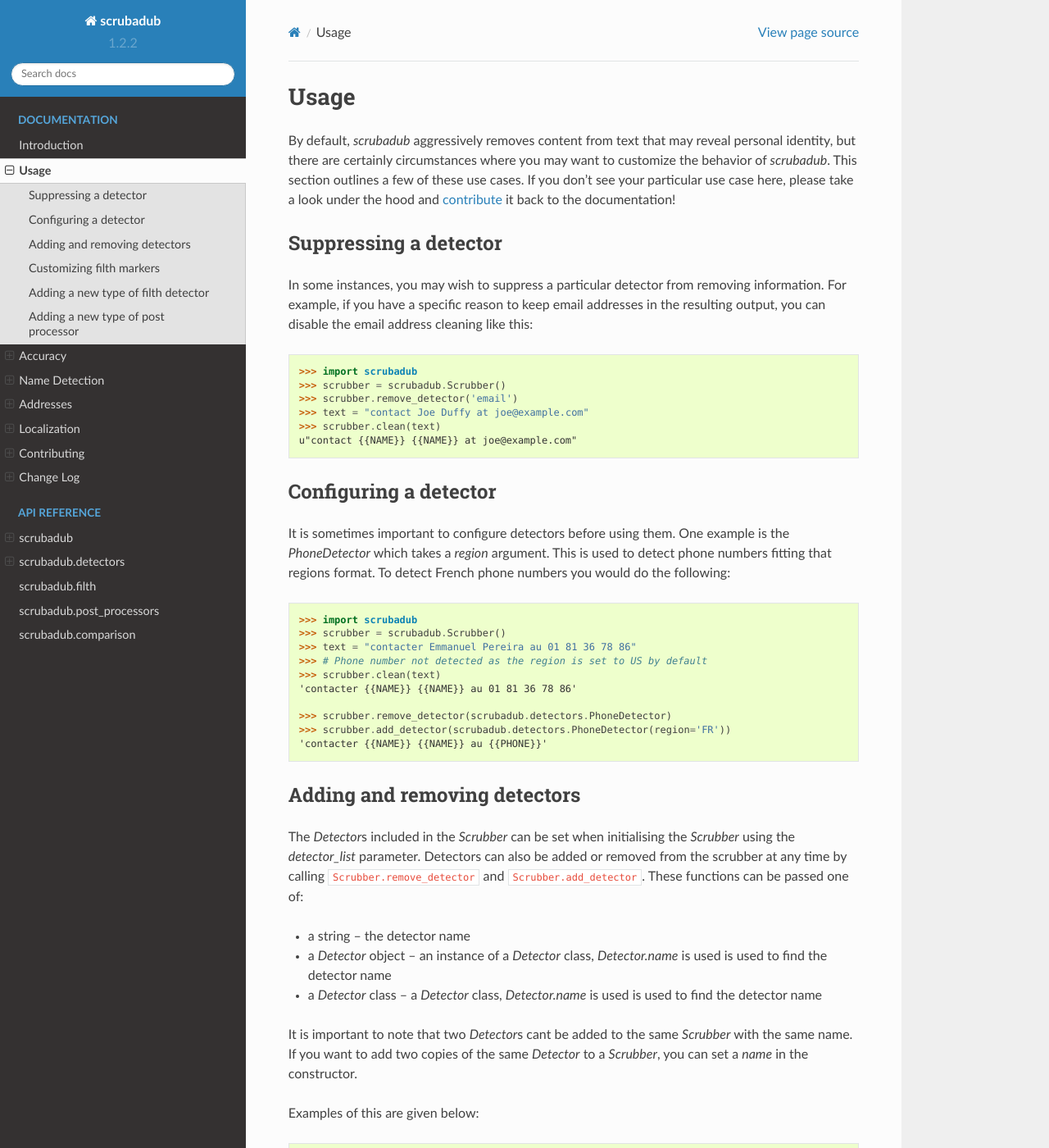
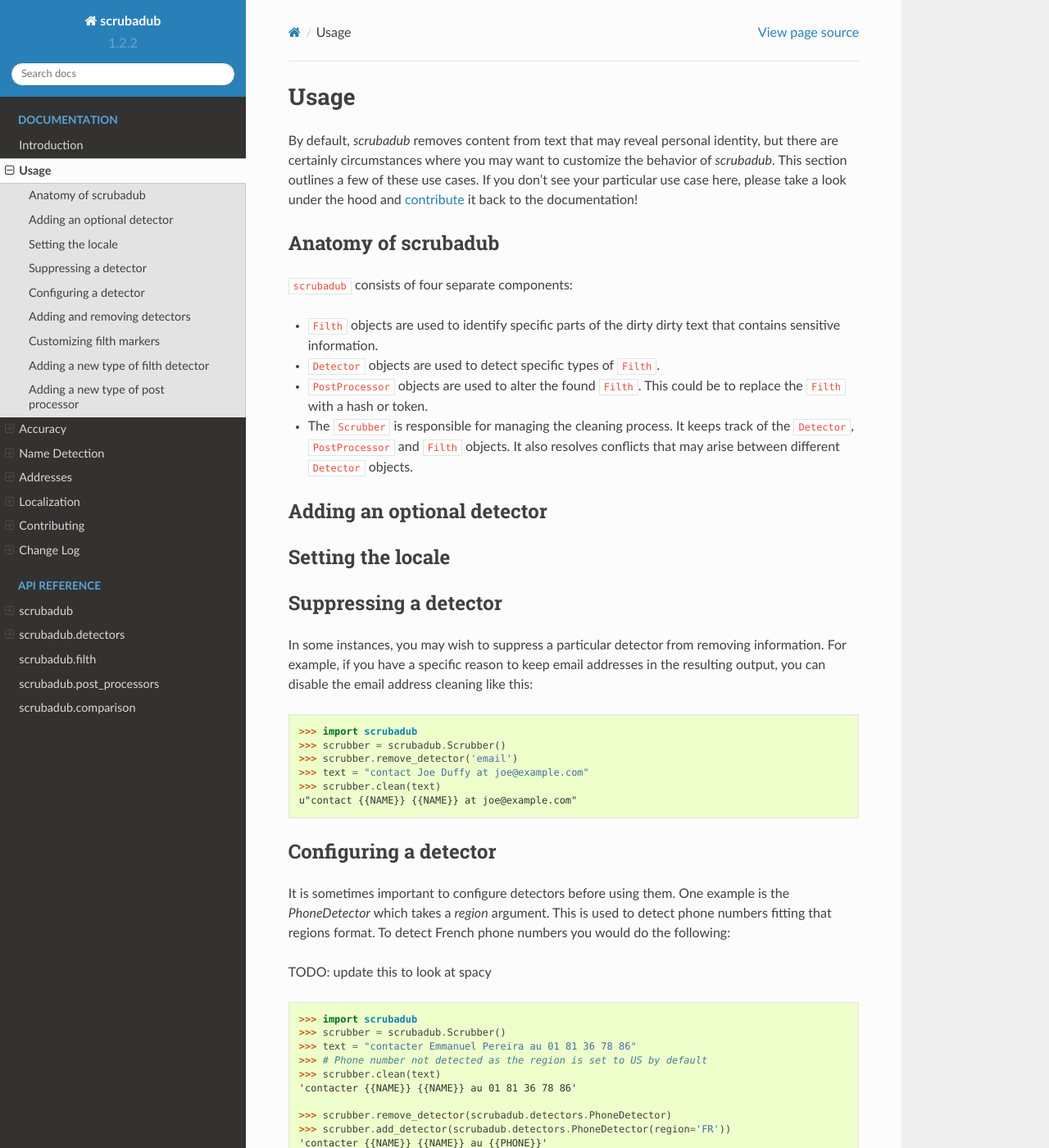
Before and after one commit to LeapBeyond/scrubadub, a Sphinx documentation site: the page built from docs/usage.rst, in a window 1280 px wide and 1400 px high. Shown: the whole window at 82% size. Built offline with Sphinx 7.4.7 and the Read the Docs theme 2.0.0, drawn with Linux system fonts in a browser that asks for light colours; pages that are not in the unit, such as notebooks, are missing from menus.

Commit message:
adding some palce holders

```diff
--- a/docs/usage.rst
+++ b/docs/usage.rst
@@ -4,12 +4,39 @@
 Usage
 =====
 
-By default, `scrubadub` aggressively removes content from text that may
+By default, `scrubadub` removes content from text that may
 reveal personal identity, but there are certainly circumstances where you may
 want to customize the behavior of `scrubadub`. This section outlines a few of
 these use cases. If you don't see your particular use case here, please take a
 look :ref:`under the hood <api>` and :ref:`contribute
 <contributing>` it back to the documentation!
+
+Anatomy of scrubadub
+--------------------
+
+``scrubadub`` consists of four separate components:
+
+* ``Filth`` objects are used to identify specific parts of the dirty
+  dirty text that contains sensitive information.
+
+* ``Detector`` objects are used to detect specific types of ``Filth``.
+
+* ``PostProcessor`` objects are used to alter the found ``Filth``.
+  This could be to replace the ``Filth`` with a hash or token.
+
+* The ``Scrubber`` is responsible for managing the cleaning process.
+  It keeps track of the ``Detector``, ``PostProcessor`` and ``Filth`` objects.
+  It also resolves conflicts that may arise between different ``Detector``
+  objects.
+
+Adding an optional detector
+---------------------------
+
+
+
+Setting the locale
+------------------
+
 
 
 Suppressing a detector
@@ -36,6 +63,8 @@
 One example is the `PhoneDetector` which takes a `region` argument.
 This is used to detect phone numbers fitting that regions format.
 To detect French phone numbers you would do the following:
+
+TODO: update this to look at spacy
 
 .. code:: pycon
 
@@ -130,6 +159,8 @@
     'contact <b>NAME-C6347</b> <b>NAME-01E6A</b> at <b>EMAIL-028CC</b>'
 
 
+.. _create-detector:
+
 Adding a new type of filth detector
 -----------------------------------
 
```
